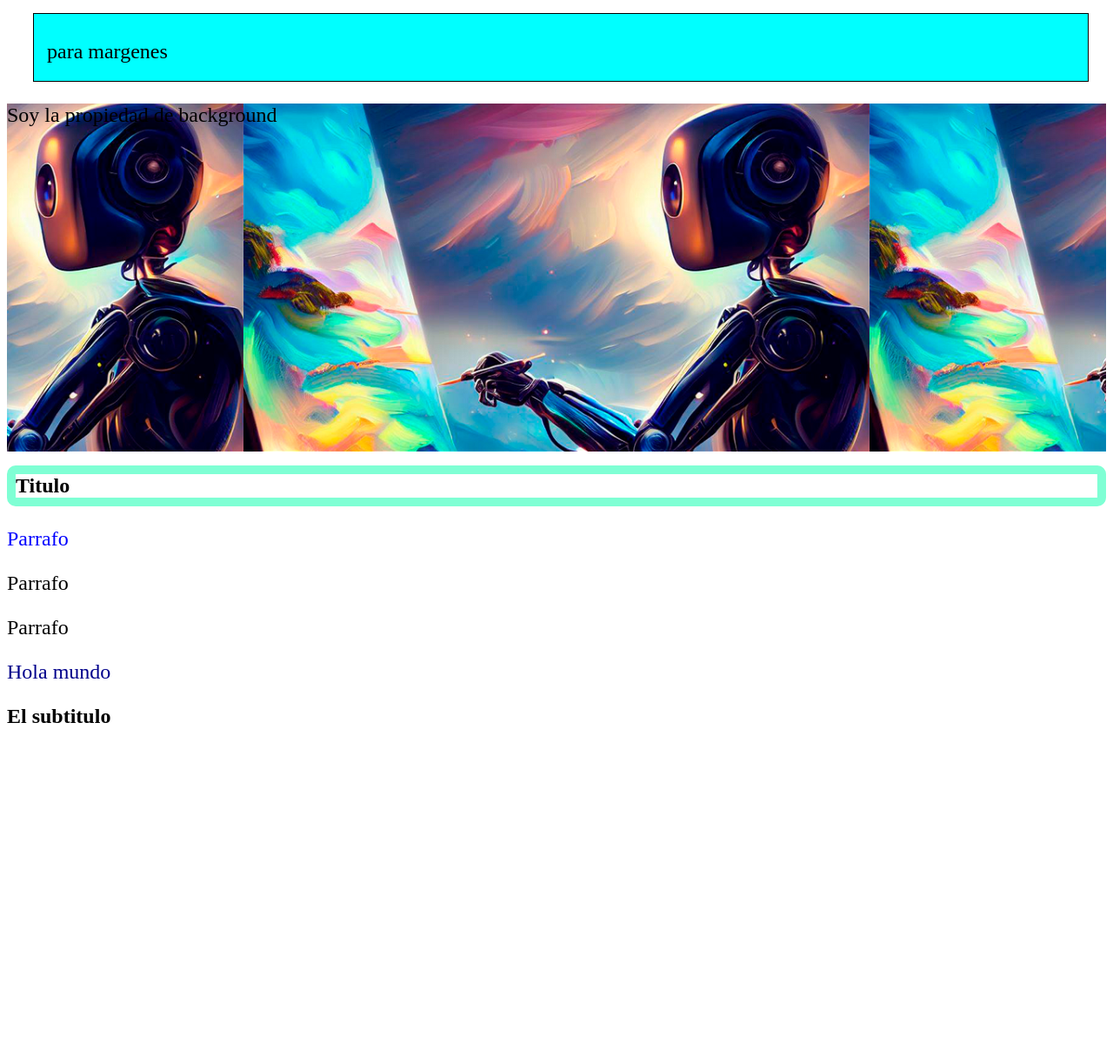
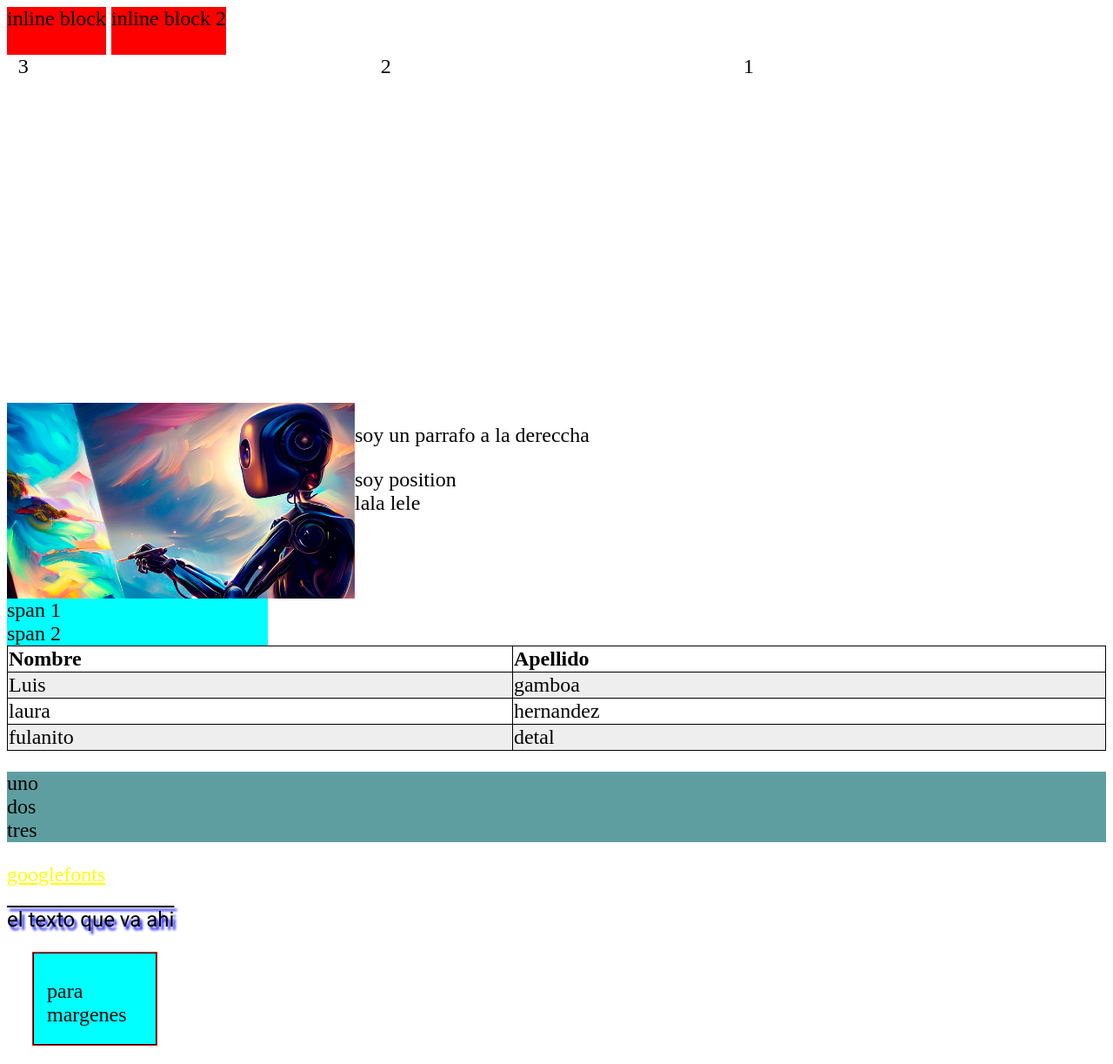
Before and after one commit to lumigamher/cssEstudio, a plain HTML site: page index.html in a window 1280 px wide. Shown: the top 1223 px of the page at 87% size. Before the commit the page ends 857 px from the top, so only its background shows below. Drawn offline with Linux system fonts and the light colour scheme.

Commit message:
continuamos hasta position

```diff
--- a/css/main.css
+++ b/css/main.css
@@ -41,5 +41,97 @@ div h2 {
     margin: 15px 20px 25px 30px;
     padding: 30px 25px 20px 15px;
     border: solid 1px black;
+    width: 100px;
+    overflow: scroll;
+    outline: 1px solid red;
 
 }
+
+.text {
+    font-family: "Roboto", sans-serif;
+    text-align: justify;
+    text-decoration: overline;
+    text-shadow: 3px 4px 3px blue;
+}
+
+a:link {
+    color: yellow;
+}
+
+a:visited {
+    color: gray;
+}
+
+a:hover {
+    color: blueviolet;
+}
+
+a:active {
+    color: red;
+}
+
+ul {
+    background-color: cadetblue;
+    list-style: none;
+    padding-left: 0%;
+    /* list-style-position: inside; */
+
+}
+
+table {
+    width: 100%;
+    border-collapse: collapse;
+
+}
+th, td {
+    border: solid 1px black;
+    text-align: left;
+}
+
+tr:nth-child(even) {
+    background-color: #eee;
+}
+
+tr:hover {
+    background-color: aquamarine;
+    cursor: pointer;
+}
+
+span {
+    display: block; /*hace salto le asigna un bloque de pantalla*/
+    max-width: 300px;
+    background-color: aqua;
+}
+
+.inline {
+    display: inline; /*los pone sobre la misma linea*/
+
+}
+
+#position {
+    position: sticky;
+    left: 25px;
+    top: 20px;
+}
+
+.left {
+    float: left;
+    width: 400px;
+}
+.rigth {
+    float: right;
+}
+
+.container {
+    height: 200px;
+}
+
+.column {
+    width: 33%;
+}
+
+.inline-block {
+    display: inline-block;
+    height: 55px;
+    background-color: red;
+}
--- a/index.html
+++ b/index.html
@@ -5,9 +5,59 @@
     <meta name="viewport" content="width=device-width, initial-scale=1.0">
     <title>Document</title>
     <link rel="stylesheet" href="css/main.css">
-
+    <link rel="preconnect" href="https://fonts.googleapis.com">
+    <link rel="preconnect" href="https://fonts.gstatic.com" crossorigin>
+    <link href="https://fonts.googleapis.com/css2?family=Poppins:wght@100;200;300;400;500&family=Roboto&display=swap" rel="stylesheet">
 </head>
 <body>
+    <div class="inline-block">inline block</div>
+    <div class="inline-block">inline block 2</div>
+    <div class="container">
+        <article class="column rigth">1</article>
+        <article class="column rigth">2</article>
+        <article class="column rigth">3</article>
+    </div>
+
+    <div class="container"></div>
+        <img class="left" src="storage/img/6d8841b6-9d24-457a-95c5-0d3de1d7bf5f.png" alt="">
+        <p>soy un parrafo a la dereccha</p>
+    </div>
+    <article id="position">soy position</article>
+    <div class="inline">lala</div>
+    <div class="inline">lele</div>
+    <span>span 1</span>
+    <span>span 2</span>
+    <table>
+        <tr>
+            <th>Nombre</th>
+            <th>Apellido</th>
+        </tr>
+        <tr>
+            <td>Luis</td>
+            <td>gamboa</td>
+        </tr>
+        <tr>
+            <td>laura</td>
+            <td>hernandez</td>
+        </tr>
+        <tr>
+            <td>fulanito</td>
+            <td>detal</td>
+        </tr>
+
+
+
+
+
+
+    </table>
+    <ul>
+        <li>uno</li>
+        <li>dos</li>
+        <li>tres</li>
+    </ul>
+    <a href="https://fonts.google.com/specimen/Roboto">googlefonts</a>
+    <p class="text">el texto que va ahi </p>
     <div class="margen">para margenes</div>
     <article id="fondo">
         Soy la propiedad de background
```
Also changed, not shown: README.txt.
